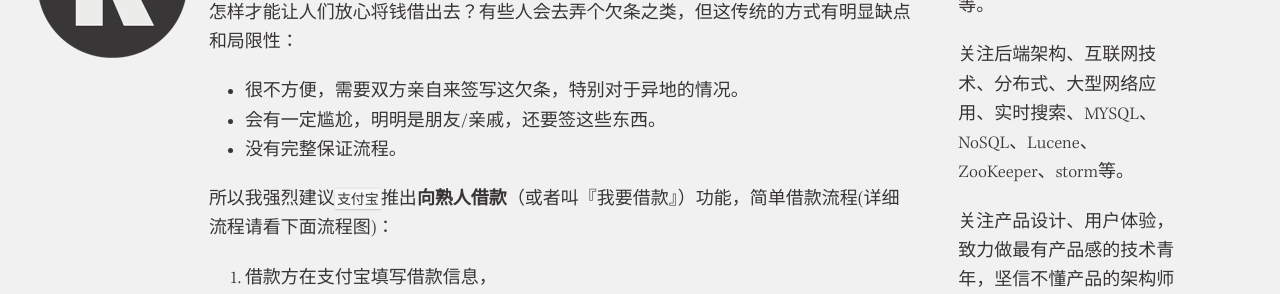
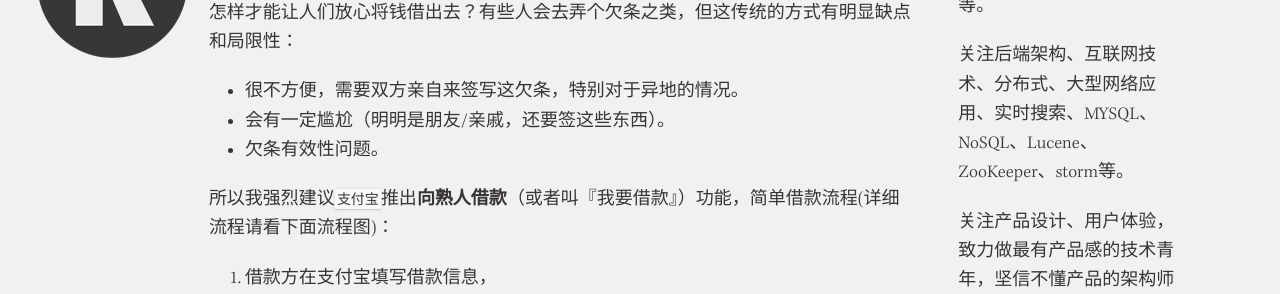
Before and after one commit to kenny2qi/kenny2qi.github.com, a Jekyll site: the page built from _posts/2012-11-13-alipay-loan-function-proposal.md, in a window 1280 px wide and 900 px high, scrolled down 531 px. Shown: the part 150-444 px from the top of the window. Built offline with Jekyll 4.4.1, drawn with Linux system fonts in a browser that asks for light colours; nearby versions of some CDN libraries; Markdown is read by kramdown in place of the engine named in the settings; comment, search, counter and statistics services are not loaded.

Commit message:
update post

```diff
--- a/_posts/2012-11-13-alipay-loan-function-proposal.md
+++ b/_posts/2012-11-13-alipay-loan-function-proposal.md
@@ -16,8 +16,8 @@ summary-only: yes
 怎样才能让人们放心将钱借出去？有些人会去弄个欠条之类，但这传统的方式有明显缺点和局限性：
 
 - 很不方便，需要双方亲自来签写这欠条，特别对于异地的情况。
-- 会有一定尴尬，明明是朋友/亲戚，还要签这些东西。
-- 没有完整保证流程。
+- 会有一定尴尬（明明是朋友/亲戚，还要签这些东西）。
+- 欠条有效性问题。
 
 所以我强烈建议<code class="default-size">支付宝</code>推出<strong>向熟人借款</strong>（或者叫『我要借款』）功能，简单借款流程(详细流程请看下面流程图)：
 
```
Also changed, not shown: other parts of _posts/2012-11-13-alipay-loan-function-proposal.md (+2 -0 lines).
